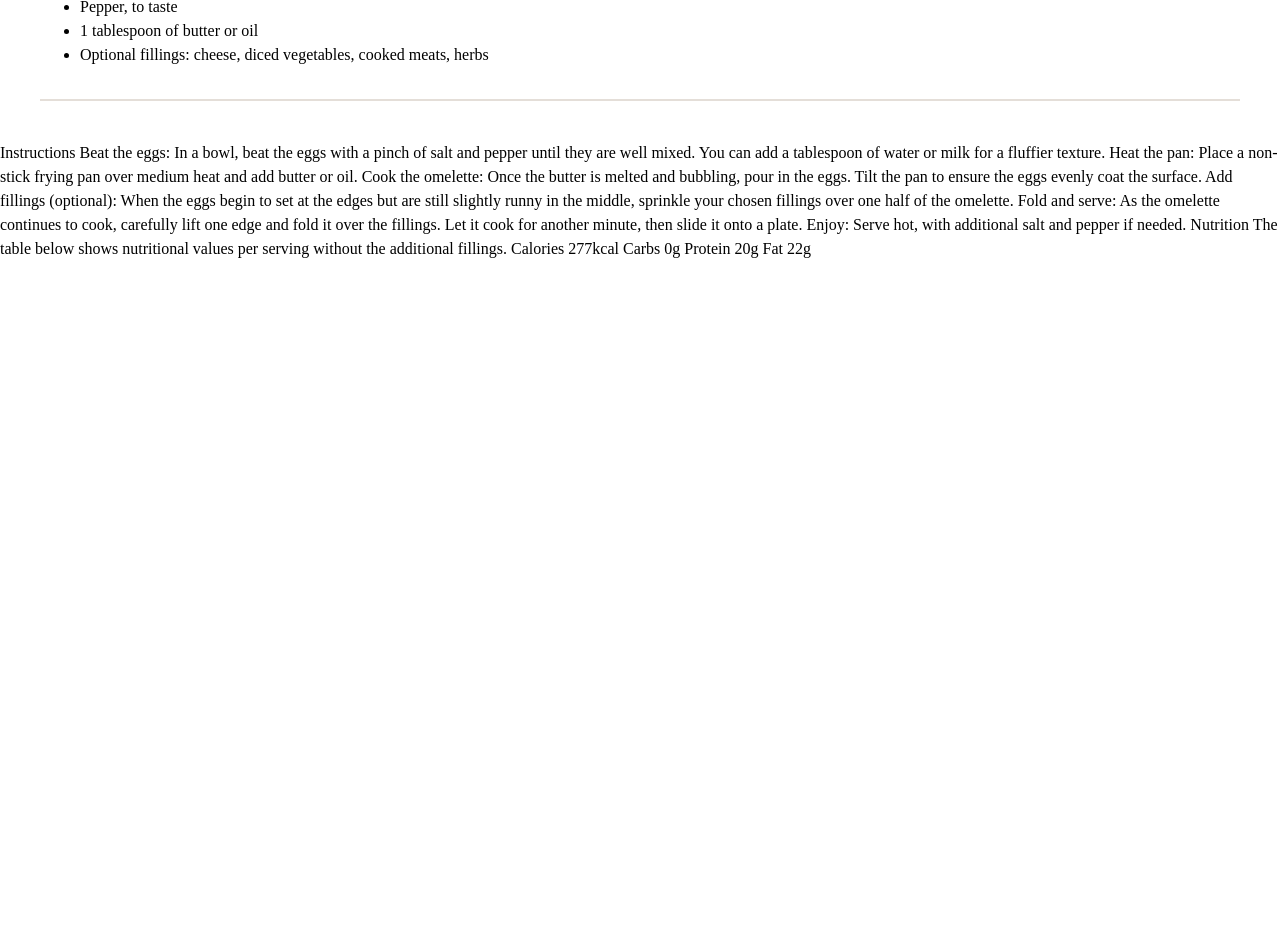
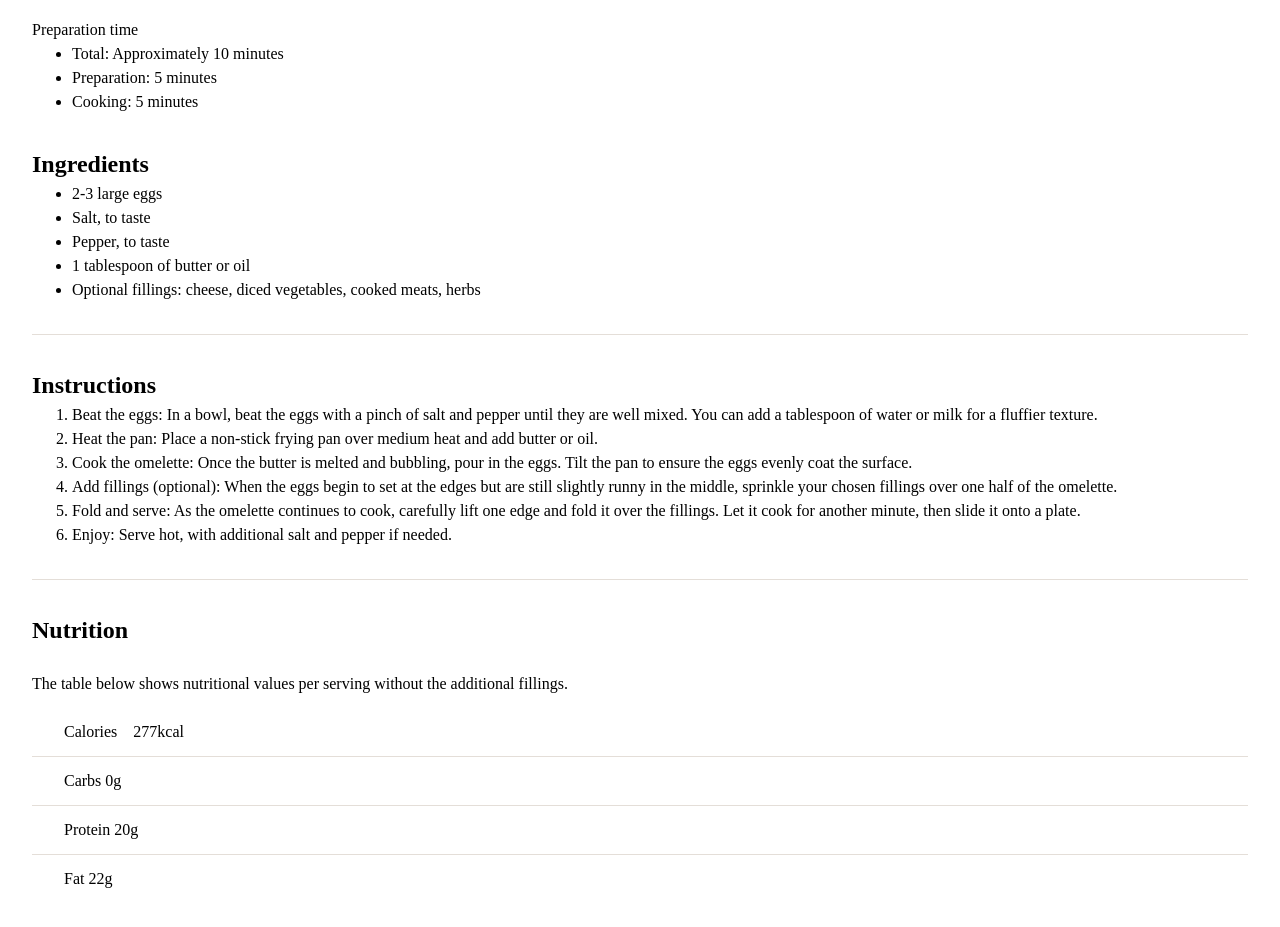
Before and after one commit to Thodoris-Diamantidis/Recipe-page, a plain HTML site: page app/index.html in a window 1280 px wide. Shown: the part 285-1212 px from the top of the page. Before the commit the page ends 800 px from the top, so only its background shows below. Drawn offline with Linux system fonts and the light colour scheme.

Commit message:
almost done with html structure

```diff
--- a/app/index.html
+++ b/app/index.html
@@ -19,6 +19,11 @@
   </head>
   <body>
     <main class="recipe">
+      <img
+        class="recipe__top_img"
+        src="../images/image-omelette.jpeg"
+        alt="An image of an omelette"
+      />
       <article class="recipe__content">
         <div class="recipe__title">
           <h1>Simple Omelette Recipe</h1>
@@ -51,22 +56,64 @@
           </ul>
         </div>
 
-        <div class="recipe__divider"></div>
+        <hr />
+
+        <div class="recipe__instructions">
+          <h2>Instructions</h2>
+          <ol>
+            <li>
+              <span>Beat the eggs</span>: In a bowl, beat the eggs with a pinch
+              of salt and pepper until they are well mixed. You can add a
+              tablespoon of water or milk for a fluffier texture.
+            </li>
+            <li>
+              <span>Heat the pan</span>: Place a non-stick frying pan over
+              medium heat and add butter or oil.
+            </li>
+            <li>
+              <span>Cook the omelette</span>: Once the butter is melted and
+              bubbling, pour in the eggs. Tilt the pan to ensure the eggs evenly
+              coat the surface.
+            </li>
+            <li>
+              <span>Add fillings (optional)</span>: When the eggs begin to set
+              at the edges but are still slightly runny in the middle, sprinkle
+              your chosen fillings over one half of the omelette.
+            </li>
+            <li>
+              <span>Fold and serve</span>: As the omelette continues to cook,
+              carefully lift one edge and fold it over the fillings. Let it cook
+              for another minute, then slide it onto a plate.
+            </li>
+            <li>
+              <span>Enjoy</span>: Serve hot, with additional salt and pepper if
+              needed.
+            </li>
+          </ol>
+        </div>
+
+        <hr />
+
+        <div class="recipe__nutrition">
+          <h2>Nutrition</h2>
+          <p>
+            The table below shows nutritional values per serving without the
+            additional fillings.
+          </p>
+          <div class="recipe__table">
+            <div class="recipe__table_item">
+              <div>Calories</div>
+              <div>277kcal</div>
+            </div>
+            <hr />
+            <div class="recipe__table_item">Carbs 0g</div>
+            <hr />
+            <div class="recipe__table_item">Protein 20g</div>
+            <hr />
+            <div class="recipe__table_item">Fat 22g</div>
+          </div>
+        </div>
       </article>
     </main>
-
-    Instructions Beat the eggs: In a bowl, beat the eggs with a pinch of salt
-    and pepper until they are well mixed. You can add a tablespoon of water or
-    milk for a fluffier texture. Heat the pan: Place a non-stick frying pan over
-    medium heat and add butter or oil. Cook the omelette: Once the butter is
-    melted and bubbling, pour in the eggs. Tilt the pan to ensure the eggs
-    evenly coat the surface. Add fillings (optional): When the eggs begin to set
-    at the edges but are still slightly runny in the middle, sprinkle your
-    chosen fillings over one half of the omelette. Fold and serve: As the
-    omelette continues to cook, carefully lift one edge and fold it over the
-    fillings. Let it cook for another minute, then slide it onto a plate. Enjoy:
-    Serve hot, with additional salt and pepper if needed. Nutrition The table
-    below shows nutritional values per serving without the additional fillings.
-    Calories 277kcal Carbs 0g Protein 20g Fat 22g
   </body>
 </html>
--- a/app/style.css
+++ b/app/style.css
@@ -77,10 +77,61 @@ h6 {
   overflow-wrap: break-word;
 }
 
+/* General Styling */
+body {
+  background-color: var(--clr-neutral-eggshell-200);
+}
+
+hr {
+  width: 100%;
+  height: 1px;
+  background-color: var(--clr-neutral-grey-200);
+  border: none;
+}
+
+/* Recipe Styling */
 .recipe {
-  padding: 40px;
+  background: var(--clr-neutral-white-100);
+
+  display: flex;
+  flex-direction: column;
+  align-items: flex-start;
 }
-.recipe__divider {
-  border: 1px solid var(--clr-neutral-grey-200);
-  margin-top: 32px;
+
+.recipe__top_img {
+  height: 171px;
+  align-self: stretch;
 }
+
+.recipe__content {
+  display: flex;
+  flex-direction: column;
+  align-items: start;
+  align-self: stretch;
+
+  padding: 40px 32px;
+  gap: 32px;
+}
+
+.recipe__nutrition {
+  display: flex;
+  flex-direction: column;
+  align-items: flex-start;
+  gap: 24px;
+  align-self: stretch;
+}
+.recipe__table {
+  display: flex;
+  flex-direction: column;
+  align-items: flex-start;
+  gap: 12px;
+  align-self: stretch;
+}
+
+.recipe__table_item {
+  display: flex;
+  padding: 0px 32px;
+  align-items: center;
+  gap: 16px;
+  align-self: stretch;
+}
```
